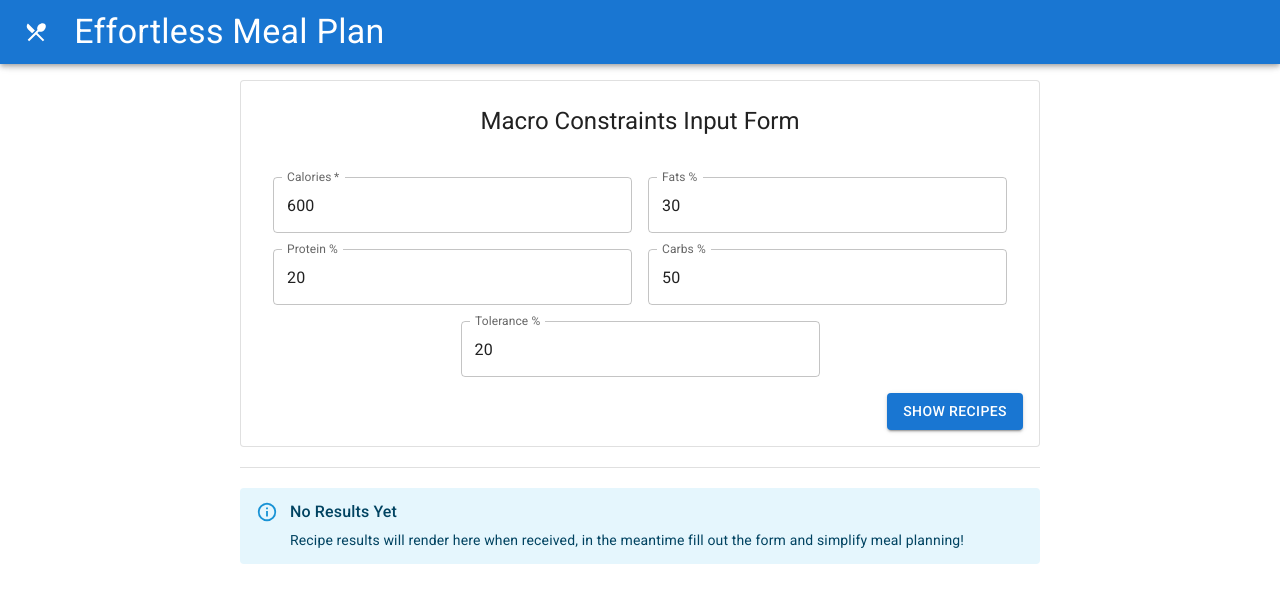
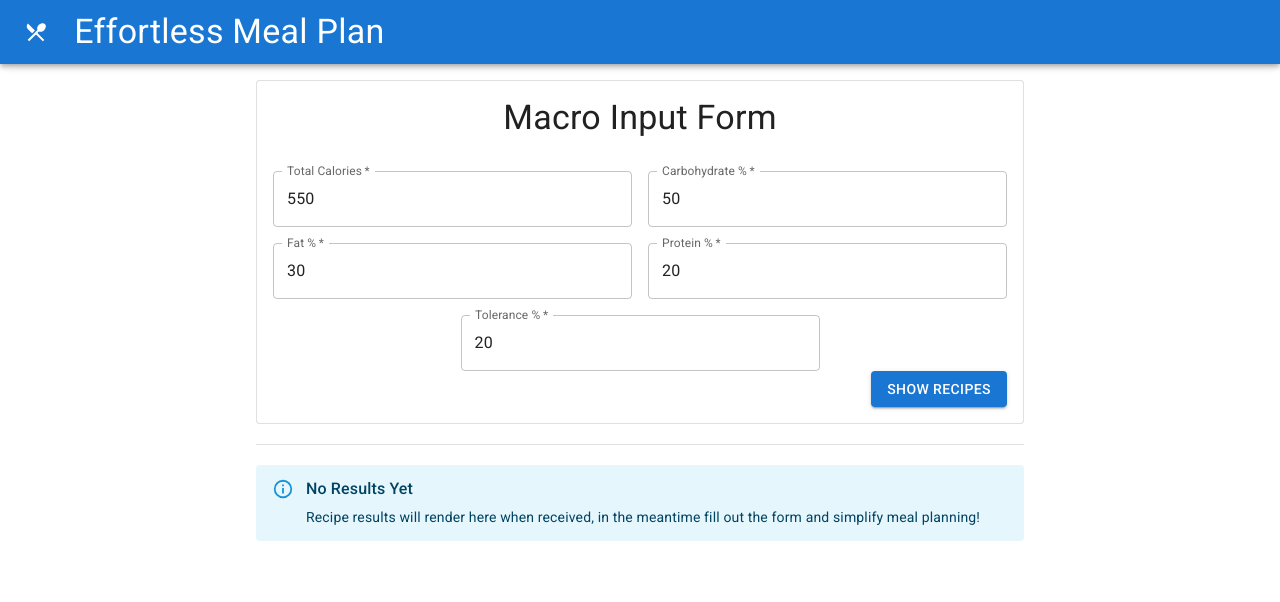
Before and after one commit to dannygcordobap/effortlessmealplan, a React (Create React App) app: page / in a window 1280 px wide. Shown: the top 602 px of the page. Built offline with nearby package versions, Linux system fonts and the light colour scheme.

Commit message:
Refactor to use object for form state; implement validation on form change; no request on invalid form state

```diff
--- a/src/components/Form.tsx
+++ b/src/components/Form.tsx
@@ -1,42 +1,83 @@
-import React, { useState } from 'react';
-import { Typography, Card, Grid, Container, Button, Alert, AlertTitle } from '@mui/material';
+import React, { useState, useEffect } from 'react';
+import { Card, Grid, Button, Alert, AlertTitle, CardHeader } from '@mui/material';
 import Box from '@mui/material/Box';
 import TextField from '@mui/material/TextField';
-import getRecipes from '../util/spoonacular';
+import getRecipes, { GetRecipesInput } from '../util/spoonacular';
+import { DEFAULT_SINGLE_MEAL_FORM } from '../util/forms/defaultSingleMealForm';
 
 export default function Form(props) {
-  const [calories, setCalories] = useState(600);
+  const [formData, setFormData] = useState(DEFAULT_SINGLE_MEAL_FORM);
   const [loading, setLoading] = useState(false);
-  const [fats, setFats] = useState(30);
-  const [carbs, setCarbs] = useState(50);
-  const [protein, setProtein] = useState(20);
-  const [tolerance, setTolerance] = useState(0);
   const [emptyResponse, setEmptyResponse] = useState(false);
-  const [macroErrorText, setMacroErrorText] = useState('');
-  const [caloriesErrorText, setCaloriesErrorText] = useState('');
-  const [toleranceErrorText, setToleranceErrorText] = useState('');
+  const [valid, setValid] = useState(true);
+
+  useEffect(() => {
+    for (let item of Object.values(formData)) {
+      if (item.hasError) {
+        setValid(false);
+        break;
+      }
+      setValid(true);
+    }
+  }, [formData]);
+
+  const onFormChangeHandler = (key, e) => {
+    let inputValue = parseInt(e.target.value);
+    let hasError: boolean;
+
+    if (formData[key].minimum !== undefined) {
+      // Calorie and tolerance validation
+      hasError = inputValue < formData[key].minimum || inputValue > formData[key].maximum;
+    } else {
+      // Macro validation
+      let macroSum = Object.keys(formData)
+        .map((ref) => {
+          if (formData[ref].minimum === undefined) {
+            if (ref === key) {
+              return inputValue;
+            }
+            return formData[ref].value;
+          }
+          return 0;
+        })
+        .reduce((sum, cur) => sum + cur, 0);
+      hasError = macroSum !== 100;
+
+      // Set all macro errors if changed
+      setMacroErrors(hasError);
+    }
+
+    // Set form data
+    setFormData((formData) => ({ ...formData, [key]: { ...formData[key], value: inputValue, hasError: hasError } }));
+  };
+
+  const setMacroErrors = (hasError) => {
+    Object.keys(formData).forEach((key) => {
+      if (formData[key].minimum === undefined) {
+        setFormData((formData) => ({
+          ...formData,
+          [key]: {
+            ...formData[key],
+            hasError: hasError,
+          },
+        }));
+      }
+    });
+  };
 
   const onSubmit = (e) => {
     e.preventDefault();
 
-    if (calories < 50 || calories > 2500) {
-      setCaloriesErrorText('Please enter a number between 50 and 2500');
-    } else setCaloriesErrorText('');
-
-    if (fats + carbs + protein !== 100) {
-      setMacroErrorText('The sum of Fats, Carbs, and Protein must equal 100');
-    } else setMacroErrorText('');
-
-    if (tolerance < 15) {
-      setToleranceErrorText('The minimum tolerance is 15%');
-    } else {
-      setToleranceErrorText('');
-    }
-
-    if (caloriesErrorText.length === 0 && macroErrorText.length === 0 && toleranceErrorText.length === 0) {
+    if (valid) {
       setLoading(true);
-      getRecipes(carbs, fats, protein, calories, tolerance)
+      let input = Object.fromEntries(
+        Object.keys(formData).map((key) => {
+          return [key, formData[key].value];
+        })
+      ) as GetRecipesInput;
+      getRecipes(input)
         .then((response) => {
+          console.log(response);
           props.setResponse(response.results);
           setEmptyResponse(response.results.length === 0);
         })
@@ -52,102 +93,39 @@ export default function Form(props) {
   return (
     <>
       <Card variant="outlined">
-        <div>
-          <Container sx={{ marginTop: 3 }}>
-            <Typography variant="h5" align="center" color="textPrimary" gutterBottom>
-              Macro Constraints Input Form
-            </Typography>
-          </Container>
-        </div>
-        <div>
-          <Box component="main" sx={{ margin: 'auto', p: 2 }}>
-            <Card sx={{ padding: 2, borer: 'none', boxShadow: 'none' }}>
+        <CardHeader title="Macro Input Form" titleTypographyProps={{ variant: 'h4' }} sx={{ textAlign: 'center' }} />
+        <Box component="main" sx={{ p: 2 }}>
           <Grid container spacing={2} sx={{ maxWidth: '750px' }}>
-                <Grid item xs={12} sm={6}>
+            {Object.keys(formData).map((key) => (
+              <Grid item xs={6} margin="0 auto">
                 <TextField
-                    type="number"
-                    InputProps={{ inputProps: { min: 50 } }}
-                    name="calories"
-                    id="calories"
-                    label="Calories"
+                  type={formData[key].type}
+                  label={formData[key].label}
                   required
                   fullWidth
-                    defaultValue={600}
-                    onChange={(e) => setCalories(parseInt(e.target.value))}
-                    error={!!caloriesErrorText}
-                    helperText={caloriesErrorText}
+                  defaultValue={formData[key].defaultValue}
+                  onChange={(e) => onFormChangeHandler(key, e)}
+                  error={formData[key].hasError}
+                  helperText={formData[key].hasError ? formData[key].errorText : null}
                 />
               </Grid>
-                <Grid item xs={12} sm={6}>
-                  <TextField
-                    type="number"
-                    name="fats"
-                    id="fats"
-                    label="Fats %"
-                    defaultValue={30}
-                    fullWidth
-                    onChange={(e) => setFats(parseInt(e.target.value))}
-                    error={!!macroErrorText}
-                    helperText={macroErrorText}
-                  />
+            ))}
           </Grid>
-                <Grid item xs={12} sm={6}>
-                  <TextField
-                    fullWidth
-                    type="number"
-                    id="protein"
-                    label="Protein %"
-                    name="protein"
-                    defaultValue={20}
-                    onChange={(e) => setProtein(parseInt(e.target.value))}
-                    error={!!macroErrorText}
-                    helperText={macroErrorText}
-                  />
-                </Grid>
-                <Grid item xs={12} sm={6}>
-                  <TextField
-                    fullWidth
-                    type="number"
-                    name="carbs"
-                    label="Carbs %"
-                    id="carbs"
-                    defaultValue={50}
-                    onChange={(e) => setCarbs(parseInt(e.target.value))}
-                    error={!!macroErrorText}
-                    helperText={macroErrorText}
-                  />
-                </Grid>
-                <Grid item xs={4} sm={6} sx={{ margin: 'auto' }}>
-                  <TextField
-                    fullWidth
-                    type="number"
-                    InputProps={{ inputProps: { min: 50 } }}
-                    id="wiggleRoom"
-                    label="Tolerance %"
-                    name="wiggleRoom"
-                    onChange={(e) => setTolerance(parseInt(e.target.value))}
-                    defaultValue={20}
-                    error={!!toleranceErrorText}
-                    helperText={toleranceErrorText}
-                  />
-                </Grid>
-              </Grid>
-            </Card>
-            <Grid item xs={12}>
-              <Box sx={{ float: 'right', marginBottom: 2 }}>
-                <Button type="submit" variant="contained" onClick={onSubmit} disabled={loading}>
+          <Box>
+            <Button
+              sx={{ float: 'right', marginBottom: 2 }}
+              type="submit"
+              variant="contained"
+              onClick={onSubmit}
+              disabled={loading}
+            >
               Show Recipes
             </Button>
           </Box>
-            </Grid>
         </Box>
-        </div>
       </Card>
       <Box sx={{ marginTop: 2 }}>
-        {emptyResponse &&
-        caloriesErrorText.length === 0 &&
-        macroErrorText.length === 0 &&
-        toleranceErrorText.length === 0 ? (
+        {emptyResponse && valid ? (
           <Alert severity="error">
             <AlertTitle>Oops!</AlertTitle>
             No results were returned, try adjusting your constraints or increasing the tolerance to get more recipe
--- /dev/null
+++ b/src/util/forms/defaultSingleMealForm.ts
@@ -0,0 +1,75 @@
+const [calorieMin, calorieMax] = [150, 1500];
+const [toleranceMin, toleranceMax] = [15, 100];
+
+const MACRO_ERROR_TEXT = 'Macronutrient percentages must add up to 100';
+const getRangeErrorText = (title, min, max) => {
+  return `${title} must be within range ${min}-${max}`;
+};
+
+const [calories, carbs, fat, protein, tolerance] = [550, 50, 30, 20, 20];
+
+interface InputFormItem {
+  type: string;
+  value: number;
+  label: string;
+  defaultValue: number;
+  hasError: boolean;
+  errorText: string;
+  minimum?: number;
+  maximum?: number;
+}
+
+interface InputForm {
+  calories: InputFormItem;
+  carbs: InputFormItem;
+  fat: InputFormItem;
+  protein: InputFormItem;
+  tolerance: InputFormItem;
+}
+
+export const DEFAULT_SINGLE_MEAL_FORM: InputForm = {
+  calories: {
+    type: 'number',
+    value: calories,
+    label: 'Total Calories',
+    defaultValue: calories,
+    hasError: false,
+    errorText: getRangeErrorText('Calories', calorieMin, calorieMax),
+    minimum: calorieMin,
+    maximum: calorieMax,
+  },
+  carbs: {
+    type: 'number',
+    value: carbs,
+    label: 'Carbohydrate %',
+    defaultValue: carbs,
+    hasError: false,
+    errorText: MACRO_ERROR_TEXT,
+  },
+  fat: {
+    type: 'number',
+    value: fat,
+    label: 'Fat %',
+    defaultValue: fat,
+    hasError: false,
+    errorText: MACRO_ERROR_TEXT,
+  },
+  protein: {
+    type: 'number',
+    value: protein,
+    label: 'Protein %',
+    defaultValue: protein,
+    hasError: false,
+    errorText: MACRO_ERROR_TEXT,
+  },
+  tolerance: {
+    type: 'number',
+    value: tolerance,
+    label: 'Tolerance %',
+    defaultValue: tolerance,
+    hasError: false,
+    errorText: getRangeErrorText('Tolerance', toleranceMin, toleranceMax),
+    minimum: toleranceMin,
+    maximum: toleranceMax,
+  },
+};
--- a/src/util/spoonacular.ts
+++ b/src/util/spoonacular.ts
@@ -1,4 +1,12 @@
 import { getRequestNutrientParameters, RequestNutrientParameters } from './conversions';
+
+export interface GetRecipesInput {
+  calories: number;
+  carbs: number;
+  fat: number;
+  protein: number;
+  tolerance: number;
+}
 
 const getRequestParameters = (requestData: RequestNutrientParameters) => {
   return {
@@ -20,13 +28,8 @@ const getQueryStringParameters = (parameters: RequestNutrientParameters): string
   return queryParams.join('&');
 };
 
-export default async function getRecipes(
-  carbs: number,
-  fat: number,
-  protein: number,
-  calories: number,
-  tolerance: number
-): Promise<any> {
+export default async function getRecipes(input: GetRecipesInput): Promise<any> {
+  let { calories, carbs, fat, protein, tolerance } = input;
   let requestParameters = getRequestParameters(getRequestNutrientParameters(carbs, fat, protein, calories, tolerance));
   let url = `https://api.spoonacular.com/recipes/complexSearch?${getQueryStringParameters(requestParameters)}`;
   return (await fetch(url)).json();
```
Lines whose indentation alone changed are shown as unchanged.
